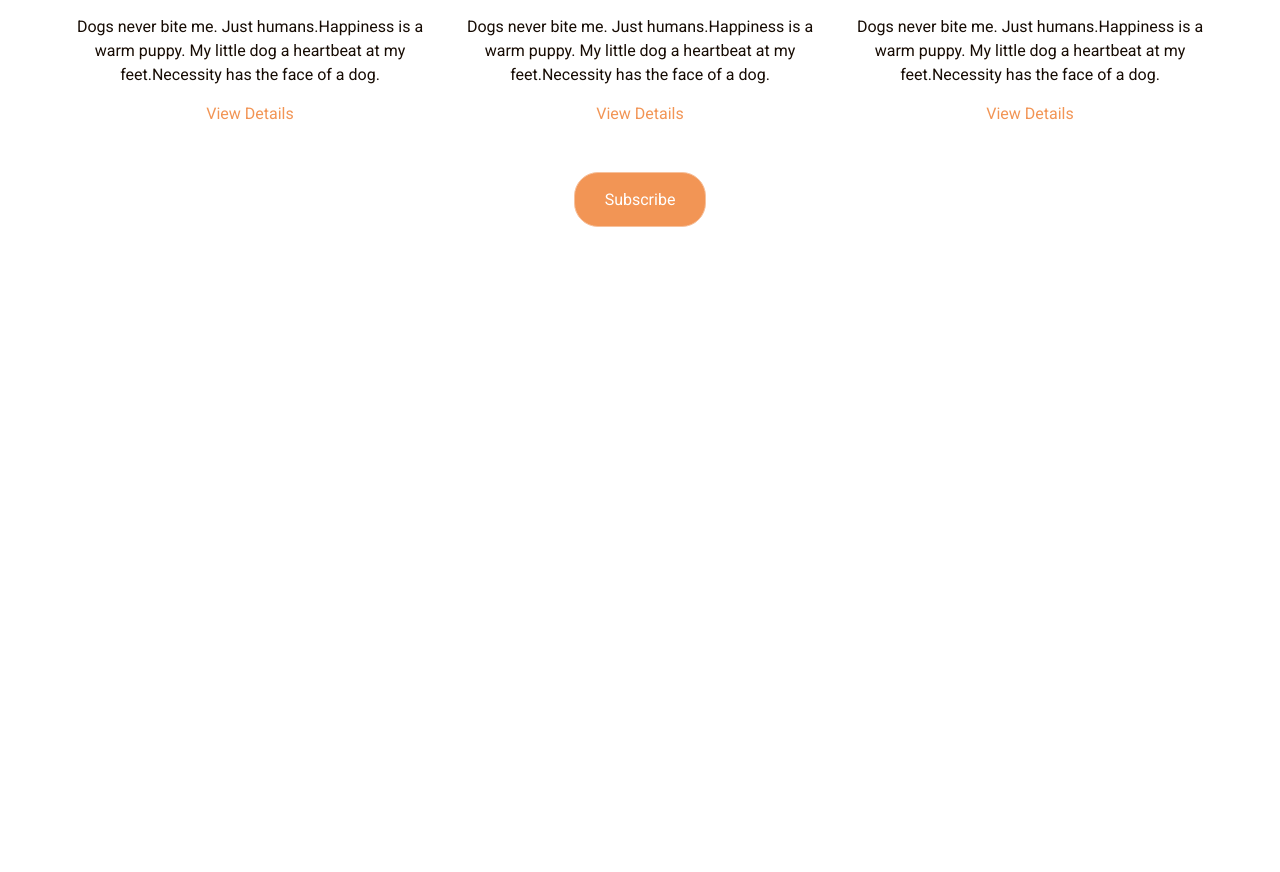
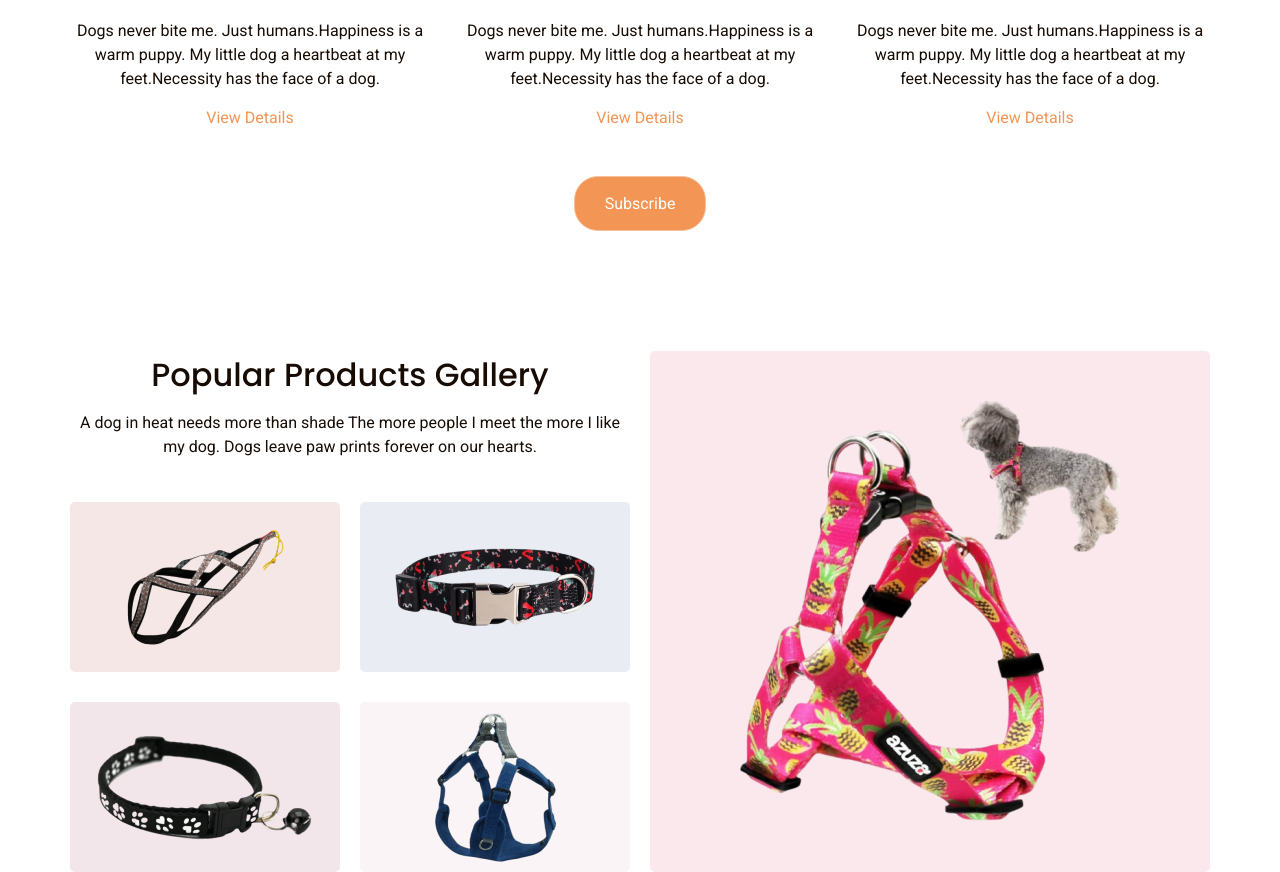
Before and after one commit to heywhyyou/dog-product, a website: page index.html in a window 1280 px wide. Shown: the part 3589-4461 px from the top of the page. Before the commit the page ends 3816 px from the top, so only its background shows below. Drawn offline with Linux system fonts and the light colour scheme.

Commit message:
feat: add gallery section

```diff
--- a/index.html
+++ b/index.html
@@ -301,6 +301,58 @@
           </a>
         </div>
       </section>
+
+      <section class="gallery">
+        <div class="container">
+          <div class="gallery__grid">
+            <div class="gallery__items">
+              <h2 class="gallery__heading">Popular Products Gallery</h2>
+              <p class="gallery__description">
+                A dog in heat needs more than shade The more people I meet the
+                more I like my dog. Dogs leave paw prints forever on our hearts.
+              </p>
+
+              <div class="gallery__grid-images">
+                <div class="gallery__wrapper">
+                  <img
+                    src="img/gallery/product-1.png"
+                    alt="A dog harness"
+                    class="gallery__image"
+                  />
+                </div>
+                <div class="gallery__wrapper">
+                  <img
+                    src="img/gallery/product-2.png"
+                    alt="A collar"
+                    class="gallery__image"
+                  />
+                </div>
+                <div class="gallery__wrapper">
+                  <img
+                    src="img/gallery/product-3.png"
+                    alt="A colar"
+                    class="gallery__image"
+                  />
+                </div>
+                <div class="gallery__wrapper">
+                  <img
+                    src="img/gallery/product-4.png"
+                    alt="A dog harness"
+                    class="gallery__image"
+                  />
+                </div>
+              </div>
+            </div>
+            <div class="gallery__wrapper gallery__preview">
+              <img
+                src="img/gallery/product-5.png"
+                alt="A dog and a harness"
+                class="gallery__image"
+              />
+            </div>
+          </div>
+        </div>
+      </section>
     </main>
   </body>
 </html>
--- a/sass/base/_typography.scss
+++ b/sass/base/_typography.scss
@@ -4,11 +4,28 @@
 
 @import url("https://fonts.googleapis.com/css2?family=Poppins:wght@400;500;700&family=Roboto:wght@400;500;900&display=swap");
 
-h2 {
+h1,
+h2,
+h3,
+h4,
+h5,
+h6 {
   color: #170c04;
   font-family: "Poppins", sans-serif;
+  font-weight: 500;
+}
+
+h1 {
+  font-size: 10rem;
+  font-weight: 700;
+}
+
+h2 {
   font-size: 3.2rem;
-  font-weight: 500;
+}
+
+h3 {
+  font-size: 2rem;
 }
 
 p {
--- /dev/null
+++ b/sass/layout/_gallery.scss
@@ -0,0 +1,58 @@
+.gallery {
+  $this: &;
+
+  &__grid {
+    display: grid;
+    grid-template-columns: repeat(2, 1fr);
+    gap: 2rem;
+    margin-top: 12rem;
+  }
+
+  &__items {
+  }
+
+  &__heading {
+    text-align: center;
+    margin-bottom: 1.2rem;
+  }
+
+  &__description {
+    text-align: center;
+    margin-bottom: 4.3rem;
+  }
+
+  &__grid-images {
+    display: grid;
+    grid-template-columns: 1fr 1fr;
+    grid-auto-rows: 17rem;
+    column-gap: 2rem;
+    row-gap: 3rem;
+  }
+
+  &__wrapper {
+    display: flex;
+    justify-content: center;
+    align-items: center;
+    border-radius: 5px;
+    background: #fae8ed;
+    &:nth-child(1) {
+      background: #f4e7e6;
+    }
+
+    &:nth-child(2) {
+      background: #eaecf3;
+    }
+
+    &:nth-child(3) {
+      background: #f3e6ea;
+    }
+
+    &:nth-child(4) {
+      background: #faf4f7;
+    }
+  }
+
+  &__wrapper.gallery__preview {
+    background: #fae8ed;
+  }
+}
--- a/sass/layout/_index.scss
+++ b/sass/layout/_index.scss
@@ -4,3 +4,4 @@
 @forward "popular";
 @forward "care";
 @forward "subscription";
+@forward "gallery";
--- a/sass/layout/_subscription.scss
+++ b/sass/layout/_subscription.scss
@@ -8,6 +8,7 @@
     display: grid;
     grid-template-columns: repeat(3, 1fr);
     column-gap: 3rem;
+    margin-bottom: 4.6rem;
   }
 
   &__card {
@@ -29,24 +30,13 @@
   }
 
   &__title {
-    margin-top: 5.1rem;
-    margin-bottom: 2.2rem;
-    color: #170c04;
+    margin: 5.1rem 0 2.2rem;
     text-align: center;
-    font-family: "Poppins", sans-serif;
-    font-size: 2rem;
-    font-style: normal;
-    font-weight: 500;
-    line-height: 2.8rem; /* 140% */
   }
 
   &__description {
     margin-bottom: 1.5rem;
     text-align: center;
-  }
-
-  &__link {
-    margin-bottom: 4.6rem;
   }
 
   &__btn.btn {
@@ -55,19 +45,3 @@
     max-width: max-content;
   }
 }
-
-//   &__image {
-// mask-image: url(/img/clipDog.svg);
-// mask-size: auto;
-// mask-repeat: no-repeat;
-// mask-position: center;
-
-// -webkit-mask-image: url(/img/clipDog.svg);
-// -webkit-mask-size: contain;
-// -webkit-mask-repeat: no-repeat;
-// -webkit-mask-position: center;
-//   img{
-//     height: 100%;
-//     object-fit: cover;
-//   }
-// }
```
Also changed, not shown: css/style.css, img/gallery/product-1.png (added), img/gallery/product-2.png (added), img/gallery/product-3.png (added), img/gallery/product-4.png (added), img/gallery/product-5.png (added), 1 other file.
